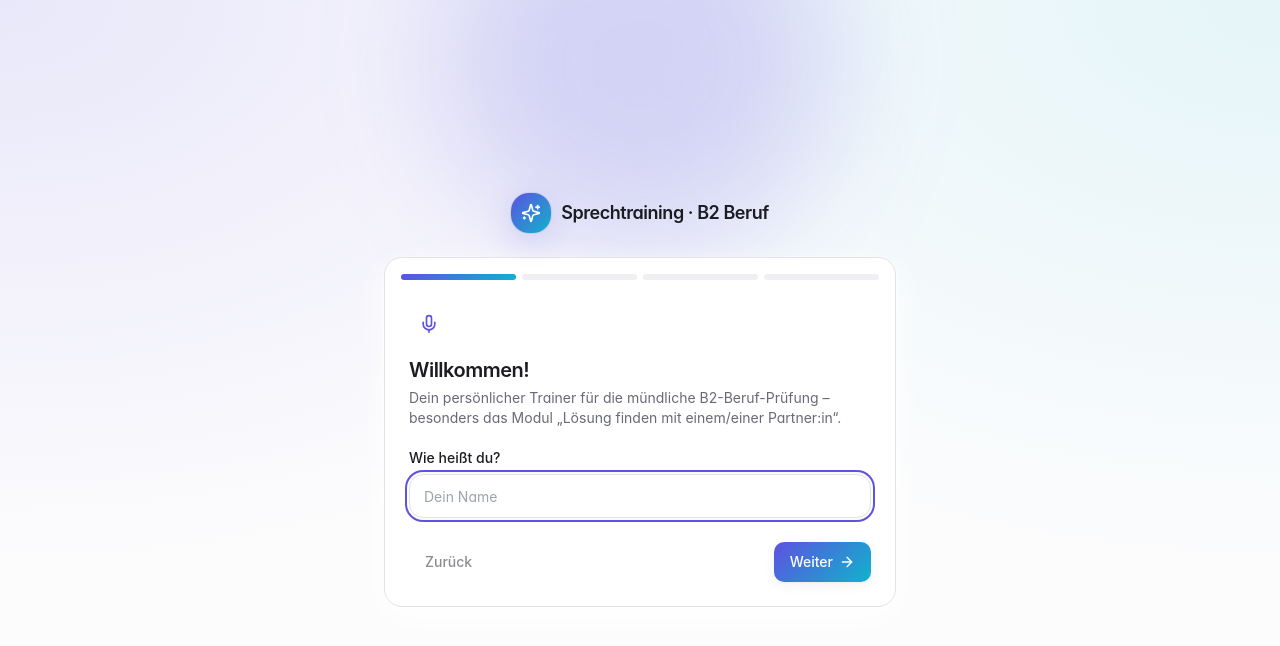
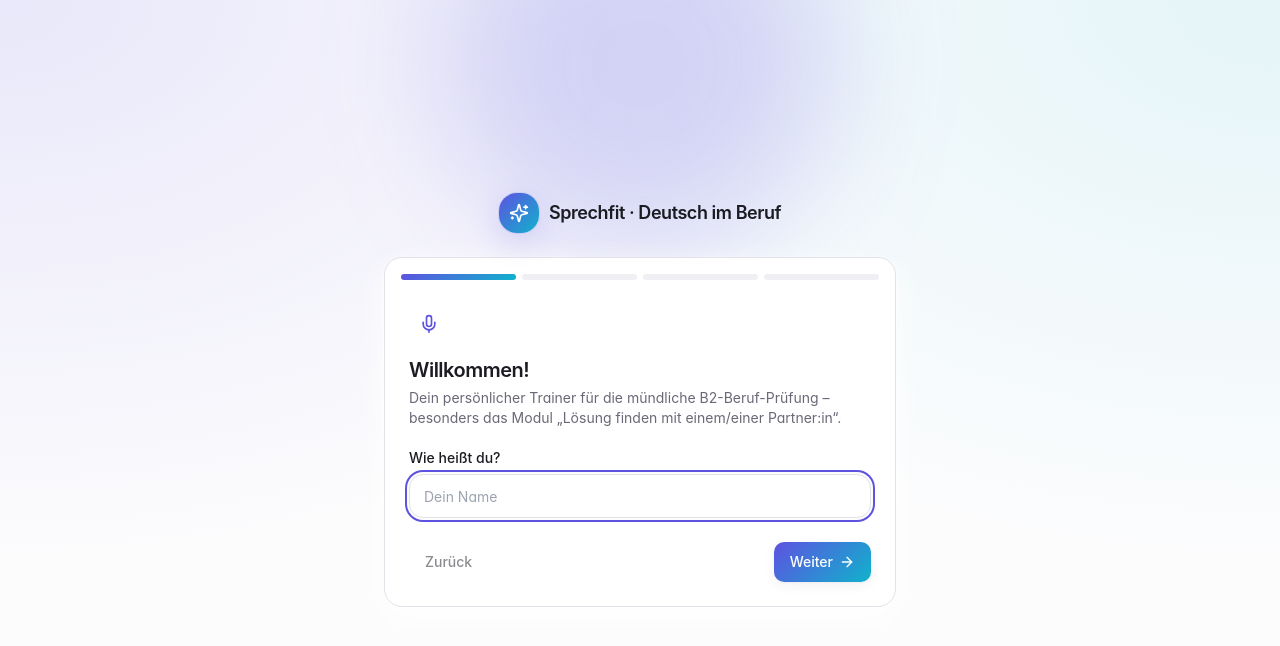
Before and after one commit to thelivinsine/B2furBerufApp, a React (Vite) app: page /#/welcome in a window 1280 px wide. Shown: the top 646 px of the page. Built offline with nearby package versions, Linux system fonts and the light colour scheme; a web font is replaced by a local one.

Commit message:
Rebrand app to Sprechfit — Deutsch im Beruf · B2 Prüfung
Rename from 'Sprechtraining · B2 Beruf' to the brand 'Sprechfit' with the
descriptive tagline 'Deutsch im Beruf · B2 Prüfung'. Updates the sidebar,
onboarding header, page title/meta description, and package name. Build green.

```diff
--- a/index.html
+++ b/index.html
@@ -6,9 +6,9 @@
     <meta name="viewport" content="width=device-width, initial-scale=1.0, viewport-fit=cover" />
     <meta
       name="description"
-      content="Sprechtraining — premium preparation for the Goethe/TELC Deutsch B2 Beruf speaking exam."
+      content="Sprechfit — Deutsch im Beruf. Premium preparation for the Goethe/telc Deutsch B2 Beruf speaking exam."
     />
-    <title>Sprechtraining · B2 Beruf</title>
+    <title>Sprechfit — Deutsch im Beruf · B2 Prüfung</title>
     <link rel="preconnect" href="https://rsms.me/" />
     <link rel="stylesheet" href="https://rsms.me/inter/inter.css" />
   </head>
--- a/package.json
+++ b/package.json
@@ -1,9 +1,9 @@
 {
-  "name": "b2-beruf-speaking-prep",
+  "name": "sprechfit",
   "private": true,
   "version": "1.0.0",
   "type": "module",
-  "description": "Premium interactive prep platform for the Goethe/TELC Deutsch B2 Beruf speaking exam",
+  "description": "Sprechfit — Deutsch im Beruf. Premium interactive prep platform for the Goethe/telc Deutsch B2 Beruf speaking exam.",
   "scripts": {
     "dev": "vite",
     "build": "tsc -b && vite build",
--- a/src/components/layout/Sidebar.tsx
+++ b/src/components/layout/Sidebar.tsx
@@ -35,8 +35,8 @@ export function Sidebar({ onNavigate }: { onNavigate?: () => void }) {
           <Sparkles className="h-5 w-5" />
         </div>
         <div className="leading-tight">
-          <p className="text-sm font-semibold tracking-tight">Sprechtraining</p>
-          <p className="text-xs text-muted-foreground">B2 Beruf</p>
+          <p className="text-sm font-semibold tracking-tight">Sprechfit</p>
+          <p className="text-xs text-muted-foreground">Deutsch im Beruf · B2</p>
         </div>
       </div>
 
--- a/src/features/onboarding/Onboarding.tsx
+++ b/src/features/onboarding/Onboarding.tsx
@@ -80,7 +80,7 @@ export function Onboarding() {
           <div className="flex h-10 w-10 items-center justify-center rounded-xl bg-accent-gradient text-white shadow-glow">
             <Sparkles className="h-5 w-5" />
           </div>
-          <span className="text-lg font-semibold tracking-tight">Sprechtraining · B2 Beruf</span>
+          <span className="text-lg font-semibold tracking-tight">Sprechfit · Deutsch im Beruf</span>
         </div>
 
         <Card className="overflow-hidden p-0 shadow-elevated">
```
